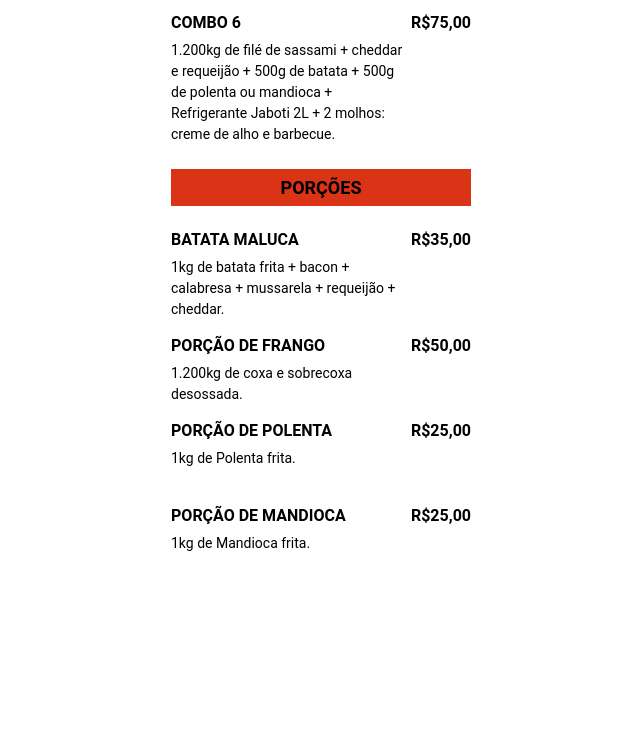
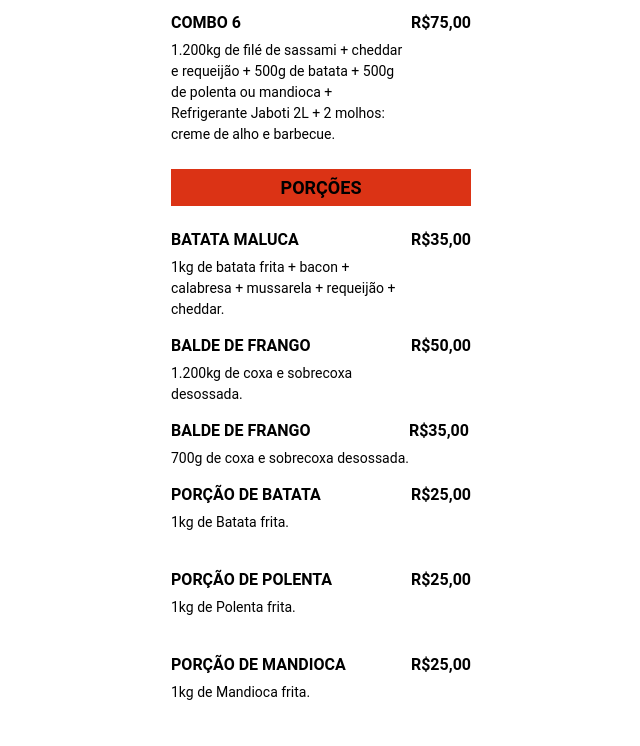
Before and after one commit to karolmalumbres/cardapio-Joao, a plain HTML site: page index.html in a window 1280 px wide. Shown: the part 1012-1758 px from the top of the page, without its empty margins (319-959 px from the left). Before the commit the page ends 1630 px from the top, so only its background shows below. Drawn offline with Linux system fonts and the light colour scheme; a web font is replaced by a local one.

Commit message:
Add files via upload

```diff
--- a/index.html
+++ b/index.html
@@ -10,23 +10,7 @@
     <link rel="shortcut icon" href="icon.ico" type="image/x-icon">
     <title>Cardapio Digital</title>
     <link rel="stylesheet" href="./estilo.css">
-    <style>
-       /* @font-face{ font-family:'Specific';
-        src: url('Specific.otf') format('opentype');
-        }
-        h1 {
-            font-family: 'Specific', serif;
-        }
 
-        @font-face{ font-family:'chella';
-        src: url('Chella.ttf') format('truetype');
-        }
-        h2, h3, .preço, .descrição, header p {
-            font-family: 'chella', serif;
-        }
-        */
-
-    </style>
 </head>
 
 <body>
@@ -139,7 +123,7 @@
 
             <li>
                 <div class="detalhes">
-                    <h3>Porção de Frango</h3>
+                    <h3>Balde de Frango</h3>
                     <p class="descrição">
                         1.200kg de coxa e sobrecoxa desossada.
                     </p>
@@ -147,6 +131,32 @@
 
                 <strong class="preço">
                     R$50,00
+                </strong>
+            </li>
+
+            <li>
+                <div class="detalhes">
+                    <h3>Balde de Frango</h3>
+                    <p class="descrição">
+                        700g de coxa e sobrecoxa desossada.
+                    </p>
+                </div>
+
+                <strong class="preço">
+                    R$35,00
+                </strong>
+            </li>
+
+            <li>
+                <div class="detalhes">
+                    <h3>Porção de Batata</h3>
+                    <p class="descrição">
+                        1kg de Batata frita.  <span>sdfjdfjoergergerresdfdjj</span>
+                    </p>
+                </div>
+
+                <strong class="preço">
+                    R$25,00
                 </strong>
             </li>
 
```
